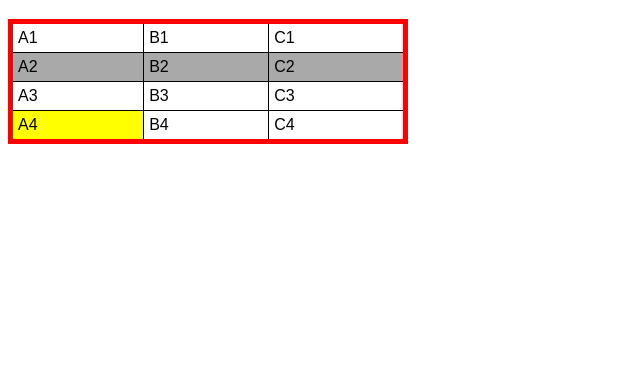
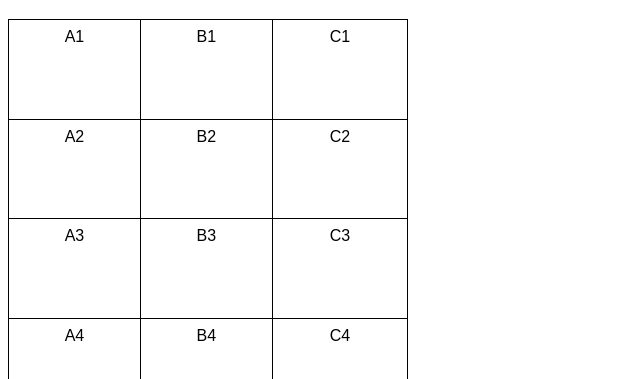
Before and after one commit to RamonSantosDev/html-css, a plain HTML site: page exercicios/ex023/tabela001.html in a window 1280 px wide. Shown: the part 61-440 px from the top of the page, without its empty margins (0-640 px from the left). Drawn offline with Linux system fonts and the light colour scheme.

Commit message:
alinhamento de dados

```diff
--- a/exercicios/ex023/tabela001.html
+++ b/exercicios/ex023/tabela001.html
@@ -10,21 +10,14 @@
         }
         table{
             width: 400px;
-            border: 5px solid red;
+            height: 400px;
             border-collapse: collapse;
         }
-
-        tr.linhas{
-            background-color: darkgrey;
-        }
-
-        td.dados{
-            background-color: yellow;
-        }
-
         td{
             border: 1px solid black;
-            padding: 5px;
+            padding: 8px;
+            text-align: center; /*alinhamento horizontal*/
+            vertical-align: top;
         }
     </style>
 </head>
@@ -41,7 +34,7 @@
             <td>B1</td>
             <td>C1</td>
         </tr>
-        <tr class="linhas"><!-- Segunda linha -->
+        <tr><!-- Segunda linha -->
             <td>A2</td>
             <td>B2</td>
             <td>C2</td>
@@ -52,7 +45,7 @@
             <td>C3</td>
         </tr>
          <tr>
-            <td class="dados">A4</td><!-- Quarta linha -->
+            <td>A4</td><!-- Quarta linha -->
             <td>B4</td>
             <td>C4</td>
         </tr>
```
